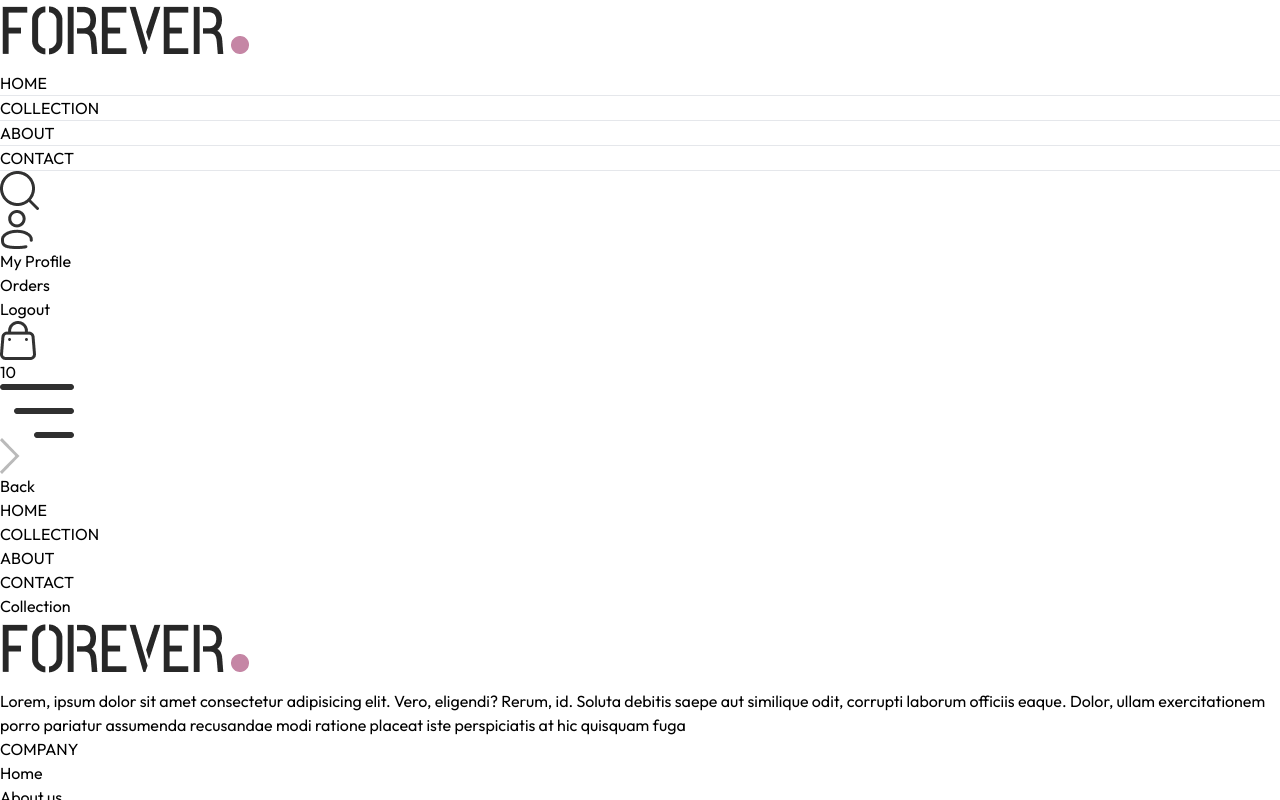
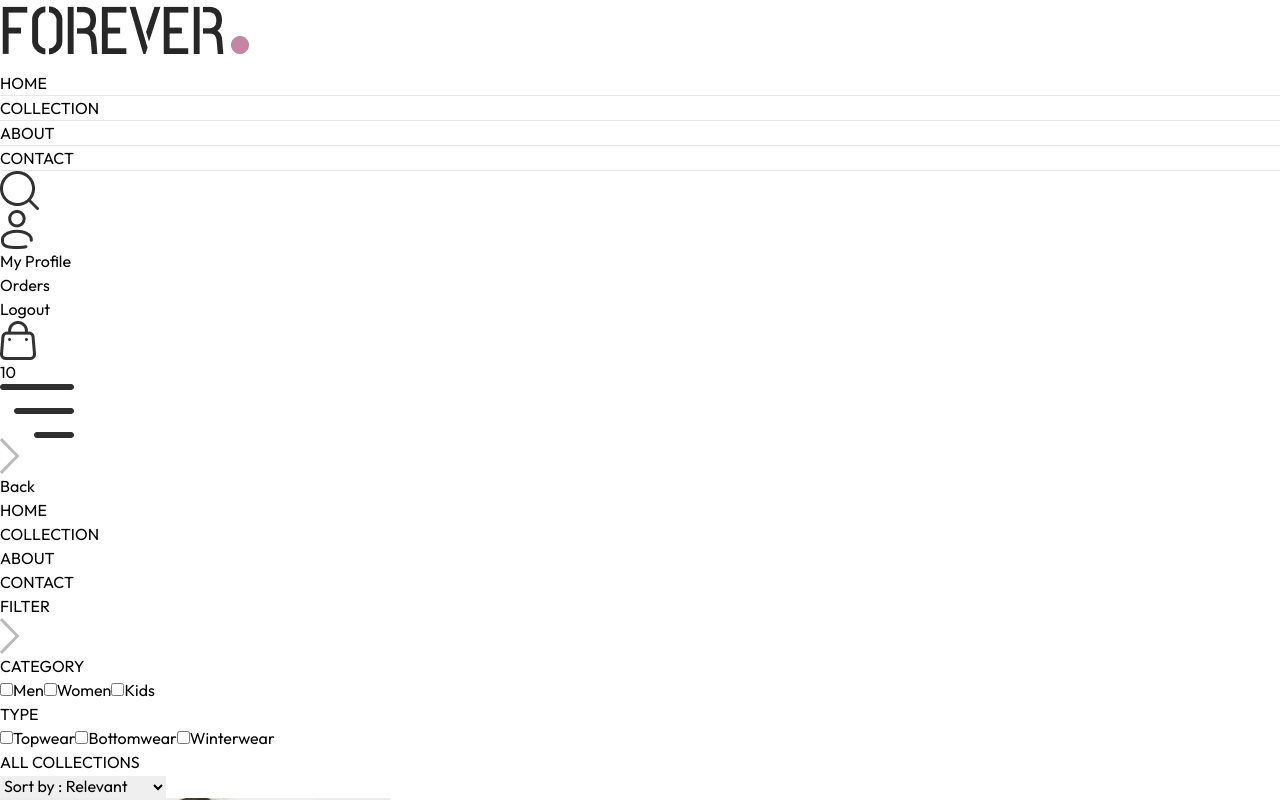
Before and after one commit to OmkarAwhad/Ecomm---Forever, a React (Vite) app in the folder Frontend/: page /collection in a window 1280 px wide. Shown: the top 800 px of the page. Built offline with nearby package versions, Linux system fonts and the light colour scheme.

Commit message:
Collections page UI done

```diff
--- a/Frontend/src/App.jsx
+++ b/Frontend/src/App.jsx
@@ -14,11 +14,13 @@
 
 import Navbar from "./components/Navbar";
 import Footer from "./components/Footer";
+import SearchBar from "./components/SearchBar";
 
 function App() {
 	return (
 		<div className="px-4 sm:px-[5vw] md:px-[7vw] lg:px-[9vw] ">
 			<Navbar />
+			<SearchBar />
 			<Routes>
 				<Route path="/" element={<Home />} />
 				<Route path="/collection" element={<Collection />} />
--- a/Frontend/src/components/Navbar.jsx
+++ b/Frontend/src/components/Navbar.jsx
@@ -1,10 +1,12 @@
 /* eslint-disable no-unused-vars */
-import React, { useState } from "react";
+import React, { useContext, useState } from "react";
 import { Link, NavLink } from "react-router-dom";
 import { assets } from "../assets/frontend_assets/assets";
+import { ShopDataContext } from "../context/ShopContext";
 
 const Navbar = () => {
 	const [visible, setVisible] = useState(false);
+	const {setShowSearch} = useContext(ShopDataContext)
 
 	return (
 		<div className="flex items-center justify-between py-5 font-medium ">
@@ -48,6 +50,7 @@
 					src={assets.search_icon}
 					alt="Search_Icon"
 					className="w-5 cursor-pointer "
+					onClick={()=>setShowSearch(true)}
 				/>
 
 				<div className="group relative ">
--- /dev/null
+++ b/Frontend/src/components/SearchBar.jsx
@@ -0,0 +1,44 @@
+/* eslint-disable no-unused-vars */
+import React, { useContext, useEffect, useState } from "react";
+import { ShopDataContext } from "../context/ShopContext";
+import { assets } from "../assets/frontend_assets/assets";
+import { useLocation } from "react-router-dom";
+
+function SearchBar() {
+	const { search, setSearch, showSearch, setShowSearch } =
+		useContext(ShopDataContext);
+
+	const [visible, setVisible] = useState(false);
+
+	const location = useLocation();
+	useEffect(() => {
+		if (location.pathname.includes("/collection")) {
+			setVisible(true);
+		} else {
+			setVisible(false);
+		}
+	}, [location]);
+
+	return showSearch && visible ? (
+		<div className="border-t border-b bg-gray-50 text-center ">
+			<div className="inline-flex items-center justify-center border border-gray-400 px-5 py-2 my-5 mx-3 rounded-full w-3/4 sm:w-1/2 ">
+				<input
+					type="text"
+					value={search}
+					placeholder="Search"
+					onChange={(e) => setSearch(e.target.value)}
+					className="flex-1 outline-none bg-transparent"
+				/>
+				<img src={assets.search_icon} className="w-4" alt="" />
+			</div>
+			<img
+				src={assets.cross_icon}
+				onClick={() => setShowSearch(false)}
+				alt="Cross_Icon"
+				className="inline w-3 cursor-pointer"
+			/>
+		</div>
+	) : null;
+}
+
+export default SearchBar;
--- a/Frontend/src/context/ShopContext.jsx
+++ b/Frontend/src/context/ShopContext.jsx
@@ -1,7 +1,6 @@
 /* eslint-disable react/prop-types */
 /* eslint-disable react-refresh/only-export-components */
-/* eslint-disable no-unused-vars */
-import { createContext } from "react";
+import { createContext, useState } from "react";
 import { products } from "../assets/frontend_assets/assets";
 
 export const ShopDataContext = createContext();
@@ -9,11 +8,17 @@
 const ShopContext = ({ children }) => {
 	const currency = "$";
 	const delivery_fee = 10;
+	const [search, setSearch] = useState("");
+	const [showSearch, setShowSearch] = useState(false);
 
 	const value = {
 		products,
 		currency,
 		delivery_fee,
+		search,
+		setSearch,
+		showSearch,
+		setShowSearch,
 	};
 
 	return (
--- a/Frontend/src/pages/Collection.jsx
+++ b/Frontend/src/pages/Collection.jsx
@@ -1,10 +1,239 @@
+/* eslint-disable react-hooks/exhaustive-deps */
 /* eslint-disable no-unused-vars */
-import React from 'react'
+import React, { useContext, useEffect, useState } from "react";
+import { ShopDataContext } from "../context/ShopContext";
+import { assets } from "../assets/frontend_assets/assets";
+import Title from "../components/Title";
+import ProductItem from "../components/ProductItem";
 
 function Collection() {
-   return (
-      <div>Collection</div>
-   )
+	const { products, search, showSearch } = useContext(ShopDataContext);
+	const [showFilter, setShowFilter] = useState(false);
+	const [filterProducts, setFilterProducts] = useState([]);
+	const [category, setCategory] = useState([]);
+	const [subCategory, setSubCategory] = useState([]);
+	const [sortType, setSortType] = useState("relevant");
+
+	const toggleCatgory = (e) => {
+		if (category.includes(e.target.value)) {
+			setCategory(category.filter((item) => item !== e.target.value));
+		} else {
+			setCategory((prev) => [...prev, e.target.value]);
+		}
+	};
+	useEffect(() => {
+		console.log("Category ", category);
+	}, [category]);
+
+	const toggleSubCategory = (e) => {
+		if (subCategory.includes(e.target.value)) {
+			setSubCategory(
+				subCategory.filter((item) => item !== e.target.value)
+			);
+		} else {
+			setSubCategory((prev) => [...prev, e.target.value]);
+		}
+	};
+	useEffect(() => {
+		console.log("Sub Category ", subCategory);
+	}, [subCategory]);
+
+	const applyFilter = () => {
+		let productsCopy = [...products]; // or can use products.slice()
+
+		if (showSearch && search) {
+			productsCopy = productsCopy.filter((item) =>
+				item.name.toLowerCase().includes(search.toLowerCase())
+			);
+		}
+
+		if (category.length > 0) {
+			productsCopy = productsCopy.filter((item) =>
+				category.includes(item.category)
+			);
+		}
+		if (subCategory.length > 0) {
+			productsCopy = productsCopy.filter((item) =>
+				subCategory.includes(item.subCategory)
+			);
+		}
+		setFilterProducts(productsCopy);
+	};
+
+	useEffect(() => {
+		applyFilter();
+	}, [category, subCategory, search, showSearch]);
+
+	const sortProducts = () => {
+		const productsCopy = [...filterProducts];
+		switch (sortType) {
+			case "low-high":
+				setFilterProducts(
+					productsCopy.sort((a, b) => a.price - b.price)
+				);
+				break;
+			case "high-low":
+				setFilterProducts(
+					productsCopy.sort((a, b) => b.price - a.price)
+				);
+				break;
+			default:
+				applyFilter();
+				break;
+		}
+	};
+
+	useEffect(() => {
+		sortProducts();
+	}, [sortType]);
+
+	return (
+		<>
+			<div className="flex flex-col sm:flex-row gap-1 sm:gap-10 pt-10 border-t ">
+				{/* Filter */}
+				<div className="min-w-60">
+					<p
+						onClick={() => setShowFilter(!showFilter)}
+						className=" my-2 text-xl flex items-center cursor-pointer gap-2 "
+					>
+						FILTER
+						<img
+							src={assets.dropdown_icon}
+							alt="Dropdown_icon"
+							className={` h-4 sm:hidden ml-3 transition-all duration-300 ${
+								showFilter ? "-rotate-90" : "rotate-90"
+							} `}
+						/>
+					</p>
+
+					{/* Category filter */}
+					<div
+						className={` border border-gray-300  pl-5 py-3 mt-6 ${
+							showFilter ? "" : "hidden"
+						} sm:block `}
+					>
+						<p className="mb-3 text-sm font-medium ">
+							CATEGORY
+						</p>
+						<div className="flex flex-col gap-2 text-sm font-light text-gray-700 ">
+							<label className="flex gap-2">
+								<input
+									type="checkbox"
+									className="w-3"
+									value={"Men"}
+									onChange={toggleCatgory}
+									name=""
+									id=""
+								/>
+								Men
+							</label>
+							<label className="flex gap-2">
+								<input
+									type="checkbox"
+									className="w-3"
+									value={"Women"}
+									onChange={toggleCatgory}
+									name=""
+									id=""
+								/>
+								Women
+							</label>
+							<label className="flex gap-2">
+								<input
+									type="checkbox"
+									className="w-3"
+									value={"Kids"}
+									onChange={toggleCatgory}
+									name=""
+									id=""
+								/>
+								Kids
+							</label>
+						</div>
+					</div>
+
+					{/* Sub category filter */}
+					<div
+						className={` border border-gray-300  pl-5 py-3 my-6 ${
+							showFilter ? "" : "hidden"
+						} sm:block `}
+					>
+						<p className="mb-3 text-sm font-medium ">TYPE</p>
+						<div className="flex flex-col gap-2 text-sm font-light text-gray-700 ">
+							<label className="flex gap-2">
+								<input
+									type="checkbox"
+									className="w-3"
+									value={"Topwear"}
+									onChange={toggleSubCategory}
+									name=""
+									id=""
+								/>
+								Topwear
+							</label>
+							<label className="flex gap-2">
+								<input
+									type="checkbox"
+									className="w-3"
+									value={"Bottomwear"}
+									onChange={toggleSubCategory}
+									name=""
+									id=""
+								/>
+								Bottomwear
+							</label>
+							<label className="flex gap-2">
+								<input
+									type="checkbox"
+									className="w-3"
+									value={"Winterwear"}
+									onChange={toggleSubCategory}
+									name=""
+									id=""
+								/>
+								Winterwear
+							</label>
+						</div>
+					</div>
+				</div>
+
+				{/* Right side */}
+				<div className="flex-1">
+					{/* Top */}
+					<div className="flex justify-between text-base sm:text-2xl mb-4 ">
+						<Title first={"ALL"} second={"COLLECTIONS"} />
+						<select
+							onChange={(e) => setSortType(e.target.value)}
+							className="border-2 border-gray-300 px-2 text-sm "
+						>
+							<option value="relevant">
+								Sort by : Relevant
+							</option>
+							<option value="low-high">
+								Sort by : Low to High
+							</option>
+							<option value="high-low">
+								Sort by : High to Low
+							</option>
+						</select>
+					</div>
+
+					{/* Products */}
+					<div className="grid grid-cols-2 md:grid-cols-3 lg:grid-cols-4 gap-4 gap-y-6 ">
+						{filterProducts.map((item, index) => (
+							<ProductItem
+								key={index}
+								id={item._id}
+								name={item.name}
+								image={item.image}
+								price={item.price}
+							/>
+						))}
+					</div>
+				</div>
+			</div>
+		</>
+	);
 }
 
-export default Collection
+export default Collection;
```
